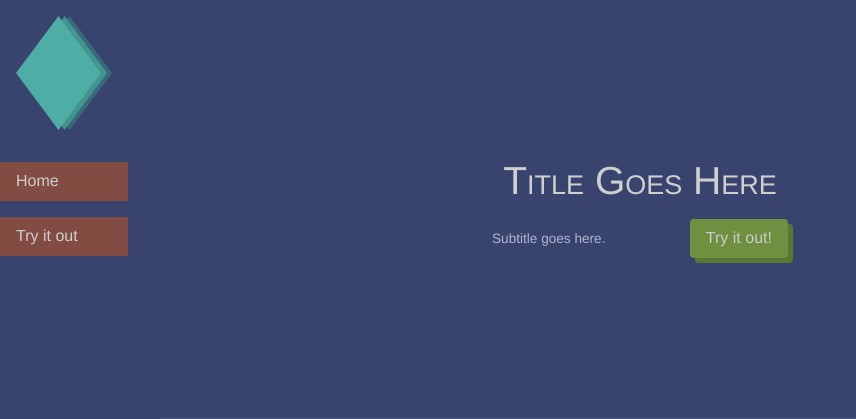
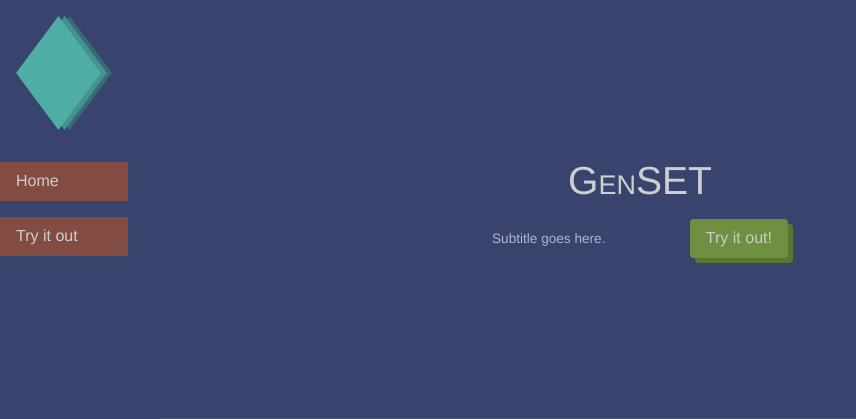
Before and after one commit to chuck-sys/genset-demo-site, a Flask app: page / in a window 1280 px wide. Shown: the top 419 px of the page, without its empty margins (0-856 px from the left). Run offline with Flask 2, Linux system fonts and the light colour scheme; some libraries are stand-ins or nearby versions.

Commit message:
Title changing

```diff
--- a/app/templates/index.html
+++ b/app/templates/index.html
@@ -2,7 +2,7 @@
 
 {% block content %}
 <div class="title-card">
-    <h1>Title Goes Here</h1>
+    <h1>GenSET</h1>
     <small>Subtitle goes here.</small>
     <a href="{{ url_for('experiment') }}" class="button button-default">
         Try it out!
--- a/app/views.py
+++ b/app/views.py
@@ -156,7 +156,7 @@ def delete_upload(sid):
         if not app.config['TESTING']:
             rmtree(path)
     else:
-        abort(403)
+        abort(404)
 
     # Remove from firebase
     if app.config['FIREBASE']:
```
